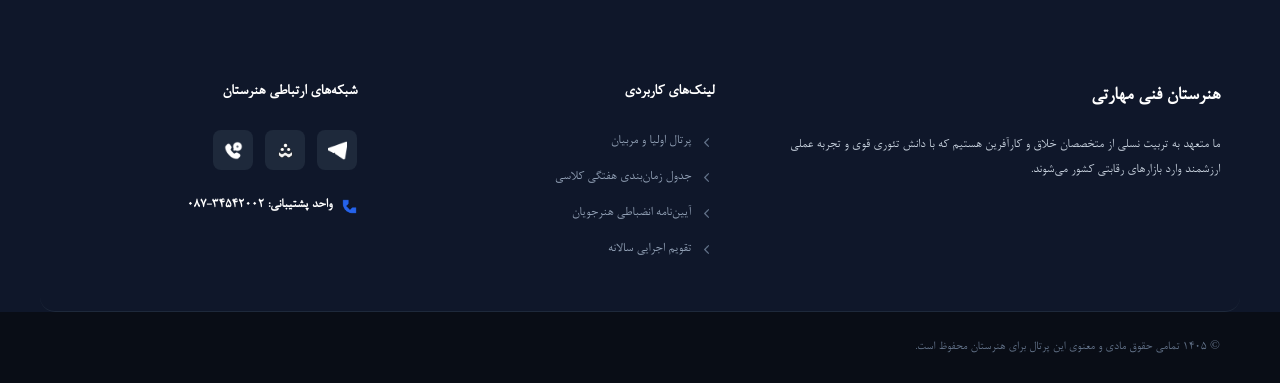
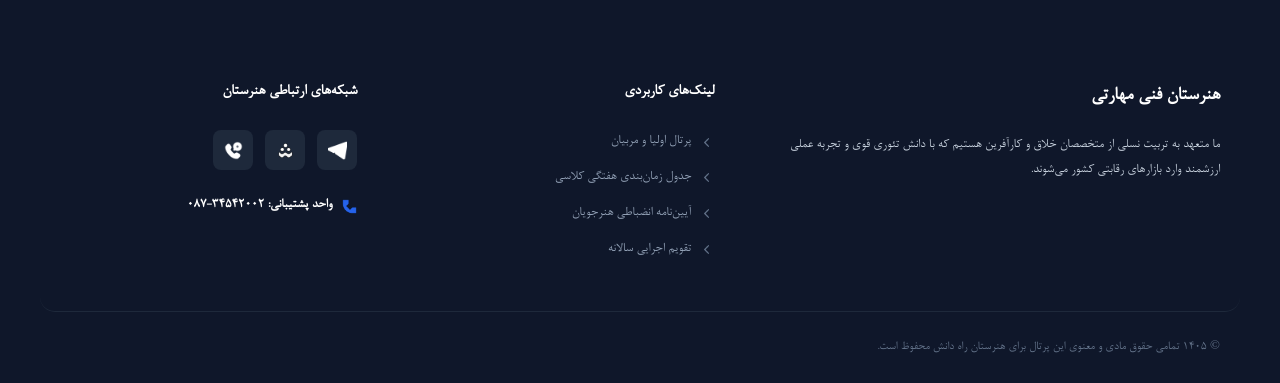
Before and after one commit to matin-2640/honarestan, a PHP site: page / in a window 1280 px wide. Shown: the part 2998-3381 px from the top of the page. Run offline with PHP 8.4, Linux system fonts and the light colour scheme; data that the repository does not hold is empty; some libraries are stand-ins or nearby versions.

Commit message:
fix index footer

```diff
--- a/index.php
+++ b/index.php
@@ -439,7 +439,7 @@ if (!function_exists('getPersianDate')) {
     <div class="footer-bottom">
       <div class="container footer-bottom-wrapper">
         <p>
-          © ۱۴۰۵ تمامی حقوق مادی و معنوی این پرتال برای هنرستان محفوظ است.
+          © ۱۴۰۵ تمامی حقوق مادی و معنوی این پرتال برای هنرستان راه دانش محفوظ است.
         </p>
       </div>
     </div>
--- a/styles/style.css
+++ b/styles/style.css
@@ -919,7 +919,6 @@ body.fade-out {
 }
 
 .footer-bottom {
-  background-color: #090d16;
   padding: 24px 0;
 }
 
```
